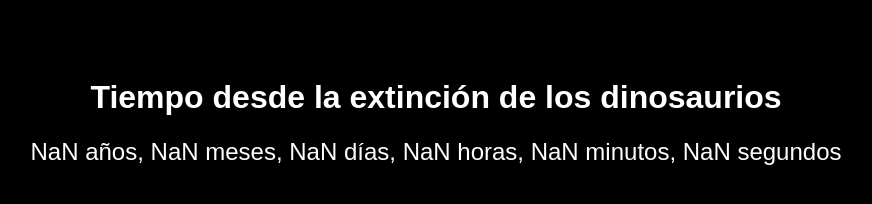
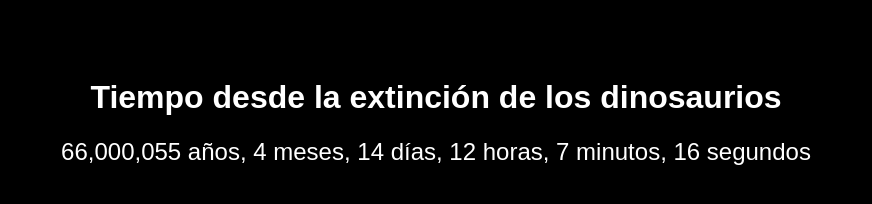
Before and after one commit to hernan511/friendly-waddle, a plain HTML site: page index.html in a window 1280 px wide. Shown: the whole page, without its empty margins (204-1076 px from the left). Drawn offline with Linux system fonts and the light colour scheme.

Commit message:
index.html

```diff
--- a/index.html
+++ b/index.html
@@ -25,29 +25,29 @@
   <div id="contador"></div>
 
   <script>
-    // Año estimado de la extinción: 66 millones de años atrás (65.5 Ma aprox.)
-    const añosDesdeExtincion = 66000000;
-    const fechaExtincion = new Date();
-    fechaExtincion.setFullYear(fechaExtincion.getFullYear() - añosDesdeExtincion);
+    // Tiempo estimado desde la extinción: 66 millones de años
+    // 1 año = 365.25 días = 31557600 segundos
+    const segundosDesdeExtincion = 66000000 * 31557600;
 
     function actualizarContador() {
       const ahora = new Date();
-      const diferenciaSegundos = Math.floor((ahora - fechaExtincion) / 1000);
+      const ahoraSegundos = Math.floor(ahora.getTime() / 1000);
+      const tiempoTotal = segundosDesdeExtincion + ahoraSegundos;
 
-      const años = Math.floor(diferenciaSegundos / (365.25 * 24 * 3600));
-      const restanteAño = diferenciaSegundos % (365.25 * 24 * 3600);
+      const años = Math.floor(tiempoTotal / 31557600);
+      const restanteAño = tiempoTotal % 31557600;
 
-      const meses = Math.floor(restanteAño / (30.44 * 24 * 3600));
-      const restanteMes = restanteAño % (30.44 * 24 * 3600);
+      const meses = Math.floor(restanteAño / 2629800); // segundos en un mes promedio
+      const restanteMes = restanteAño % 2629800;
 
-      const dias = Math.floor(restanteMes / (24 * 3600));
-      const restanteDia = restanteMes % (24 * 3600);
+      const dias = Math.floor(restanteMes / 86400);
+      const restanteDia = restanteMes % 86400;
 
       const horas = Math.floor(restanteDia / 3600);
       const restanteHora = restanteDia % 3600;
 
       const minutos = Math.floor(restanteHora / 60);
-      const segundos = Math.floor(restanteHora % 60);
+      const segundos = restanteHora % 60;
 
       document.getElementById("contador").innerHTML =
         `${años.toLocaleString()} años, ${meses} meses, ${dias} días, ` +
```
